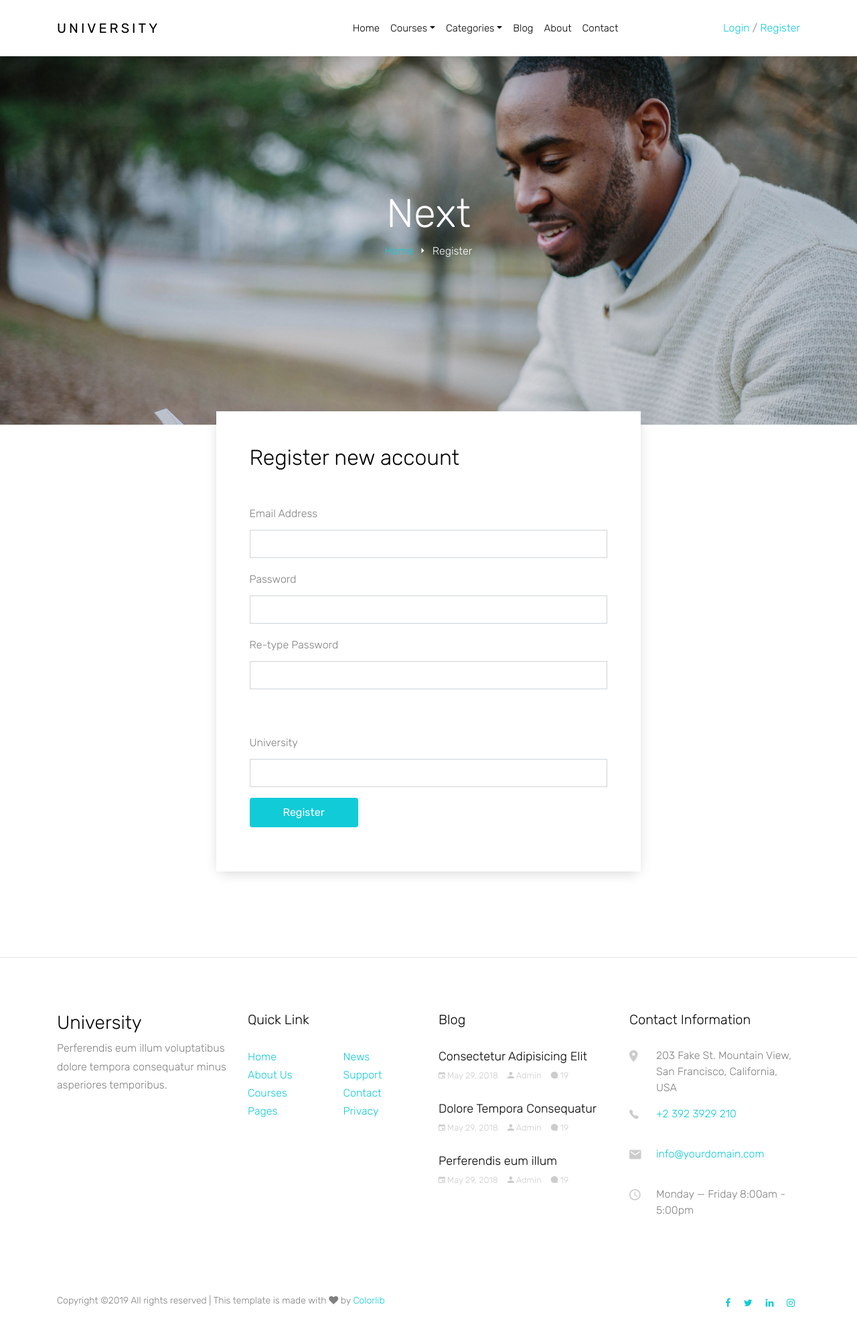
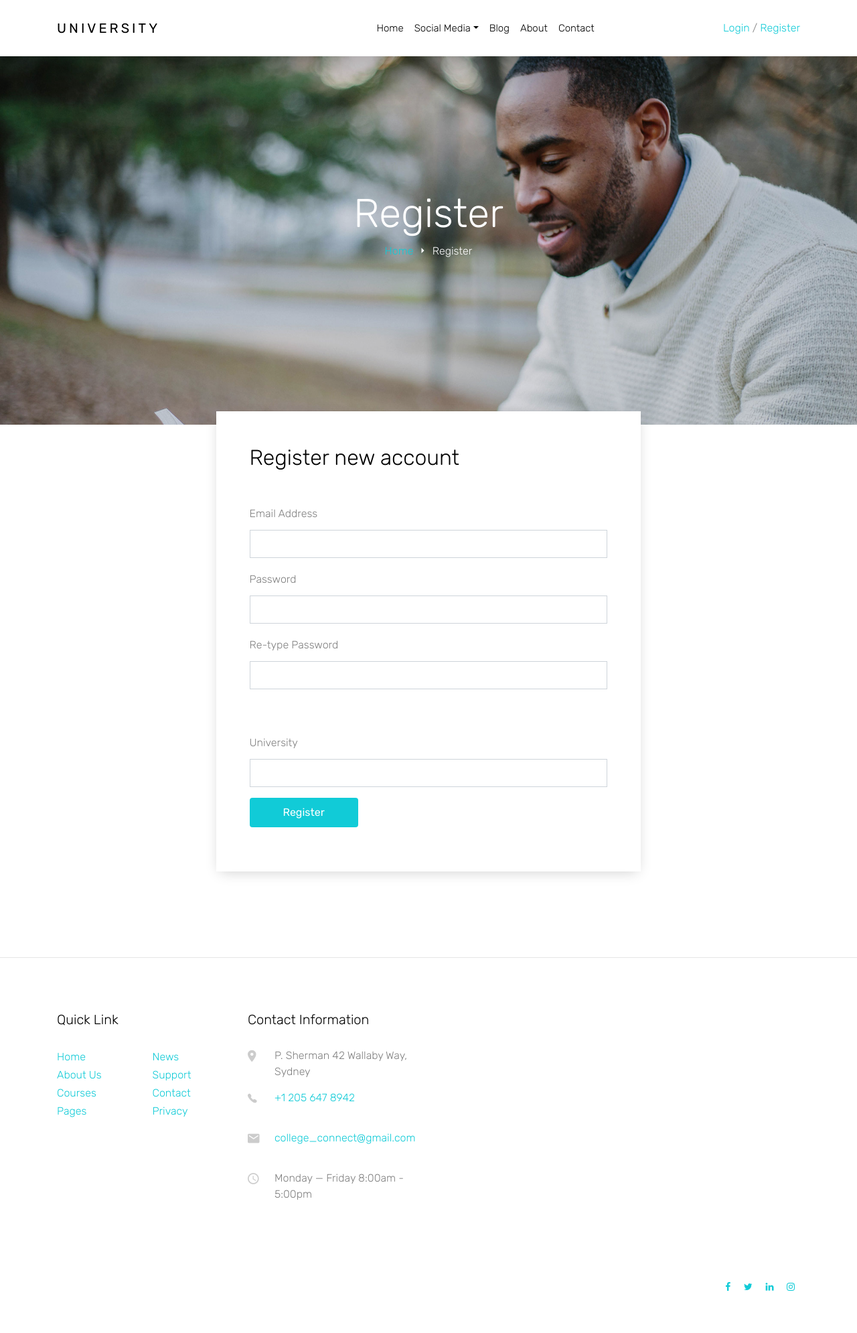
Before and after one commit to Danielle504/CollegeConnect, a plain HTML site: page Web Server 2/university/register.html in a window 1280 px wide. Shown: the whole page at 67% size. Drawn offline with Linux system fonts and the light colour scheme; files whose address does not match are found by name.

Commit message:
Updated login/register pages

```diff
--- a/Web Server 2/university/login.html
+++ b/Web Server 2/university/login.html
@@ -1,7 +1,7 @@
 <!doctype html>
 <html lang="en">
   <head>
-    <title>Free Education Template by Colorlib</title>
+    <title>Login</title>
     <meta charset="utf-8">
     <meta name="viewport" content="width=device-width, initial-scale=1, shrink-to-fit=no">
 
@@ -108,10 +108,6 @@
       <div class="container">
         <div class="row mb-5">
           <div class="col-md-6 col-lg-3 mb-5 mb-lg-0">
-            <h3>University</h3>
-            <p>Perferendis eum illum voluptatibus dolore tempora consequatur minus asperiores temporibus.</p>
-          </div>
-          <div class="col-md-6 col-lg-3 mb-5 mb-lg-0">
             <h3 class="heading">Quick Link</h3>
             <div class="row">
               <div class="col-md-6">
@@ -132,46 +128,15 @@
               </div>
             </div>
           </div>
-          <div class="col-md-6 col-lg-3 mb-5 mb-lg-0">
-            <h3 class="heading">Blog</h3>
-            <div class="block-21 d-flex mb-4">
-              <div class="text">
-                <h3 class="heading mb-0"><a href="#">Consectetur Adipisicing Elit</a></h3>
-                <div class="meta">
-                  <div><a href="#"><span class="ion-android-calendar"></span> May 29, 2018</a></div>
-                  <div><a href="#"><span class="ion-android-person"></span> Admin</a></div>
-                  <div><a href="#"><span class="ion-chatbubble"></span> 19</a></div>
-                </div>
-              </div>
-            </div>
-            <div class="block-21 d-flex mb-4">
-              <div class="text">
-                <h3 class="heading mb-0"><a href="#">Dolore Tempora Consequatur</a></h3>
-                <div class="meta">
-                  <div><a href="#"><span class="ion-android-calendar"></span> May 29, 2018</a></div>
-                  <div><a href="#"><span class="ion-android-person"></span> Admin</a></div>
-                  <div><a href="#"><span class="ion-chatbubble"></span> 19</a></div>
-                </div>
-              </div>
-            </div>
-            <div class="block-21 d-flex mb-4">
-              <div class="text">
-                <h3 class="heading mb-0"><a href="#">Perferendis eum illum</a></h3>
-                <div class="meta">
-                  <div><a href="#"><span class="ion-android-calendar"></span> May 29, 2018</a></div>
-                  <div><a href="#"><span class="ion-android-person"></span> Admin</a></div>
-                  <div><a href="#"><span class="ion-chatbubble"></span> 19</a></div>
-                </div>
-              </div>
-            </div>
-          </div>
+
           <div class="col-md-6 col-lg-3 mb-5 mb-lg-0">
             <h3 class="heading">Contact Information</h3>
             <div class="block-23">
               <ul>
-                <li><span class="icon ion-android-pin"></span><span class="text">203 Fake St. Mountain View, San Francisco, California, USA</span></li>
-                <li><a href="#"><span class="icon ion-ios-telephone"></span><span class="text">+2 392 3929 210</span></a></li>
-                <li><a href="#"><span class="icon ion-android-mail"></span><span class="text">info@yourdomain.com</span></a></li>
+                <li><span class="icon ion-android-pin"></span><span class="text">P. Sherman 42 Wallaby Way, Sydney</span></li>
+                <li><a href="#"><span class="icon ion-ios-telephone"></span><span class="text">+1 205 647 8942</span></a></li>
+                <li><a href="#"><span class="icon ion-android-mail"></span><span class="text">college_connect@gmail.com</span></a>
+                </li>
                 <li><span class="icon ion-android-time"></span><span class="text">Monday &mdash; Friday 8:00am - 5:00pm</span></li>
               </ul>
             </div>
@@ -181,7 +146,6 @@
           <div class="col-md-12 text-center copyright">
 
             <p class="float-md-left"><!-- Link back to Colorlib can't be removed. Template is licensed under CC BY 3.0. -->
-Copyright &copy;<script>document.write(new Date().getFullYear());</script> All rights reserved | This template is made with <i class="fa fa-heart" aria-hidden="true"></i> by <a href="https://colorlib.com" target="_blank" class="text-primary">Colorlib</a>
 <!-- Link back to Colorlib can't be removed. Template is licensed under CC BY 3.0. --></p>
             <p class="float-md-right">
               <a href="#" class="fa fa-facebook p-2"></a>
--- a/Web Server 2/university/register.html
+++ b/Web Server 2/university/register.html
@@ -34,26 +34,16 @@
               <li class="nav-item">
                 <a class="nav-link active" href="index.html">Home</a>
               </li>
-              <li class="nav-item dropdown">
-                <a class="nav-link dropdown-toggle" href="courses.html" id="dropdown04" data-toggle="dropdown" aria-haspopup="true" aria-expanded="false">Courses</a>
-                <div class="dropdown-menu" aria-labelledby="dropdown04">
-                  <a class="dropdown-item" href="courses.html">HTML</a>
-                  <a class="dropdown-item" href="courses.html">WordPress</a>
-                  <a class="dropdown-item" href="courses.html">Laravel</a>
-                  <a class="dropdown-item" href="courses.html">JavaScript</a>
-                  <a class="dropdown-item" href="courses.html">Python</a>
-                </div>
 
-              </li>
 
               <li class="nav-item dropdown">
-                <a class="nav-link dropdown-toggle" href="#" id="dropdown05" data-toggle="dropdown" aria-haspopup="true" aria-expanded="false">Categories</a>
+                <a class="nav-link dropdown-toggle" href="#" id="dropdown05" data-toggle="dropdown" aria-haspopup="true" aria-expanded="false">Social Media</a>
                 <div class="dropdown-menu" aria-labelledby="dropdown05">
-                  <a class="dropdown-item" href="#">HTML</a>
-                  <a class="dropdown-item" href="#">WordPress</a>
-                  <a class="dropdown-item" href="#">Laravel</a>
-                  <a class="dropdown-item" href="#">JavaScript</a>
-                  <a class="dropdown-item" href="#">Python</a>
+                  <a class="dropdown-item" href="#">Facebook</a>
+                  <a class="dropdown-item" href="#">Instagram</a>
+                  <a class="dropdown-item" href="#">Reddit</a>
+                  <a class="dropdown-item" href="#">Twitter</a>
+                  <a class="dropdown-item" href="#">Tumblr</a>
                 </div>
 
               </li>
@@ -85,7 +75,7 @@
           <div class="col-md-7 text-center">
 
             <div class="mb-5 element-animate">
-              <h1 class="mb-2">Next</h1>
+              <h1 class="mb-2">Register</h1>
               <p class="bcrumb"><a href="index.html">Home</a> <span class="sep ion-android-arrow-dropright px-2"></span>  <span class="current">Register</span></p>
             </div>
 
@@ -144,10 +134,6 @@
       <div class="container">
         <div class="row mb-5">
           <div class="col-md-6 col-lg-3 mb-5 mb-lg-0">
-            <h3>University</h3>
-            <p>Perferendis eum illum voluptatibus dolore tempora consequatur minus asperiores temporibus.</p>
-          </div>
-          <div class="col-md-6 col-lg-3 mb-5 mb-lg-0">
             <h3 class="heading">Quick Link</h3>
             <div class="row">
               <div class="col-md-6">
@@ -169,45 +155,13 @@
             </div>
           </div>
           <div class="col-md-6 col-lg-3 mb-5 mb-lg-0">
-            <h3 class="heading">Blog</h3>
-            <div class="block-21 d-flex mb-4">
-              <div class="text">
-                <h3 class="heading mb-0"><a href="#">Consectetur Adipisicing Elit</a></h3>
-                <div class="meta">
-                  <div><a href="#"><span class="ion-android-calendar"></span> May 29, 2018</a></div>
-                  <div><a href="#"><span class="ion-android-person"></span> Admin</a></div>
-                  <div><a href="#"><span class="ion-chatbubble"></span> 19</a></div>
-                </div>
-              </div>
-            </div>
-            <div class="block-21 d-flex mb-4">
-              <div class="text">
-                <h3 class="heading mb-0"><a href="#">Dolore Tempora Consequatur</a></h3>
-                <div class="meta">
-                  <div><a href="#"><span class="ion-android-calendar"></span> May 29, 2018</a></div>
-                  <div><a href="#"><span class="ion-android-person"></span> Admin</a></div>
-                  <div><a href="#"><span class="ion-chatbubble"></span> 19</a></div>
-                </div>
-              </div>
-            </div>
-            <div class="block-21 d-flex mb-4">
-              <div class="text">
-                <h3 class="heading mb-0"><a href="#">Perferendis eum illum</a></h3>
-                <div class="meta">
-                  <div><a href="#"><span class="ion-android-calendar"></span> May 29, 2018</a></div>
-                  <div><a href="#"><span class="ion-android-person"></span> Admin</a></div>
-                  <div><a href="#"><span class="ion-chatbubble"></span> 19</a></div>
-                </div>
-              </div>
-            </div>
-          </div>
-          <div class="col-md-6 col-lg-3 mb-5 mb-lg-0">
             <h3 class="heading">Contact Information</h3>
             <div class="block-23">
               <ul>
-                <li><span class="icon ion-android-pin"></span><span class="text">203 Fake St. Mountain View, San Francisco, California, USA</span></li>
-                <li><a href="#"><span class="icon ion-ios-telephone"></span><span class="text">+2 392 3929 210</span></a></li>
-                <li><a href="#"><span class="icon ion-android-mail"></span><span class="text">info@yourdomain.com</span></a></li>
+                <li><span class="icon ion-android-pin"></span><span class="text">P. Sherman 42 Wallaby Way, Sydney</span></li>
+                <li><a href="#"><span class="icon ion-ios-telephone"></span><span class="text">+1 205 647 8942</span></a></li>
+                <li><a href="#"><span class="icon ion-android-mail"></span><span class="text">college_connect@gmail.com</span></a>
+                </li>
                 <li><span class="icon ion-android-time"></span><span class="text">Monday &mdash; Friday 8:00am - 5:00pm</span></li>
               </ul>
             </div>
@@ -217,7 +171,6 @@
           <div class="col-md-12 text-center copyright">
 
             <p class="float-md-left"><!-- Link back to Colorlib can't be removed. Template is licensed under CC BY 3.0. -->
-Copyright &copy;<script>document.write(new Date().getFullYear());</script> All rights reserved | This template is made with <i class="fa fa-heart" aria-hidden="true"></i> by <a href="https://colorlib.com" target="_blank" class="text-primary">Colorlib</a>
 <!-- Link back to Colorlib can't be removed. Template is licensed under CC BY 3.0. --></p>
             <p class="float-md-right">
               <a href="#" class="fa fa-facebook p-2"></a>
```
